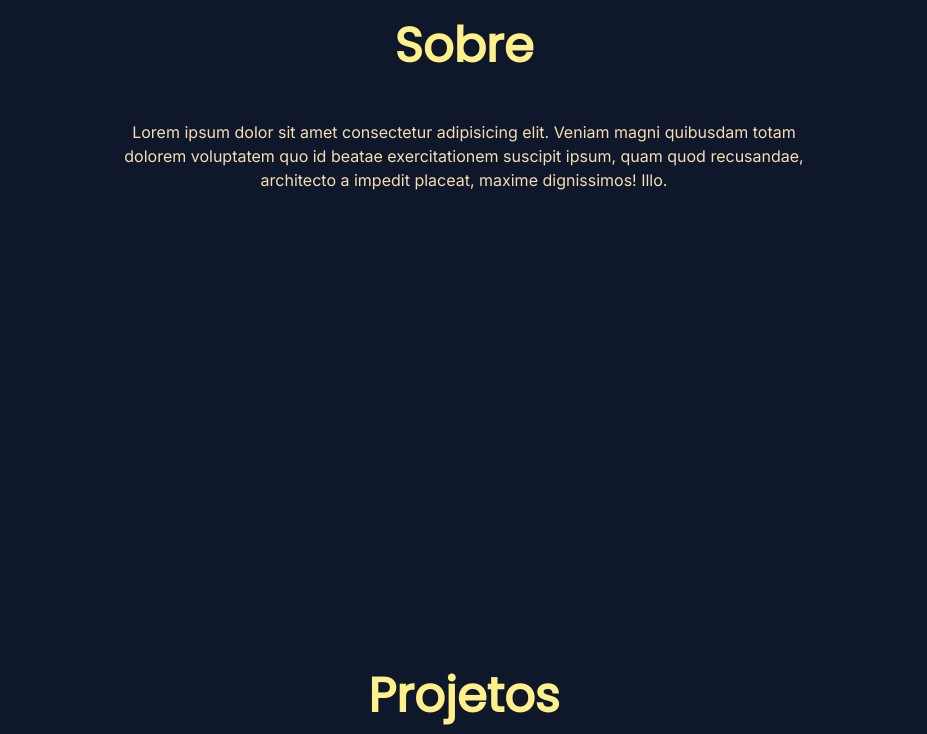
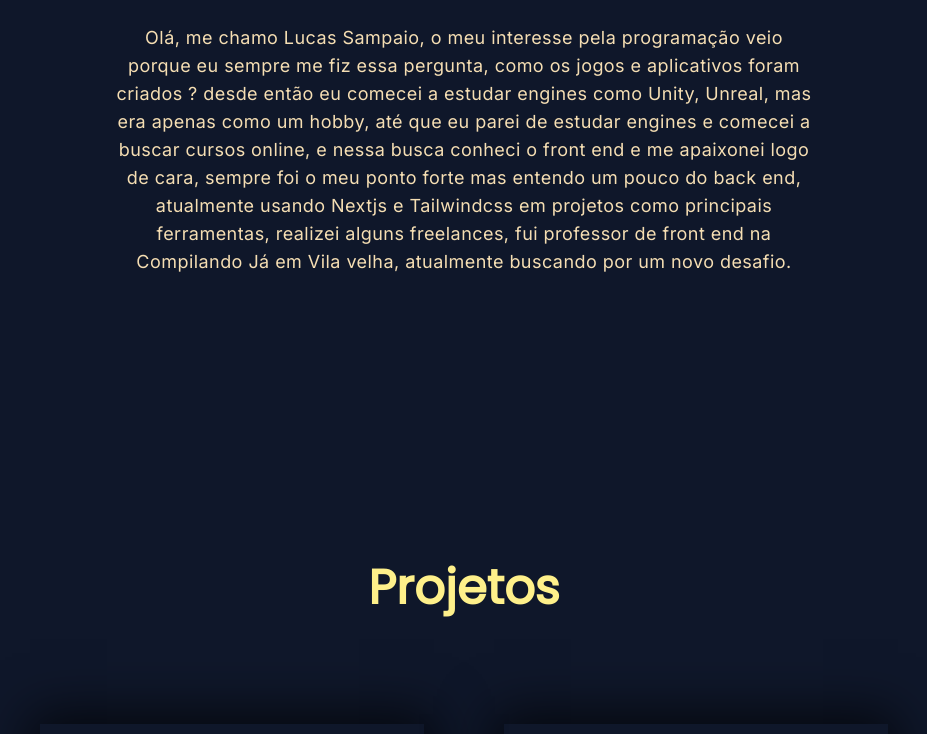
Before and after one commit to LucasSampaioOliveira1/Portfolio, a Next.js app: page / in a window 1280 px wide. Shown: the part 1200-1934 px from the top of the page, without its empty margins (176-1103 px from the left). Built offline with nearby package versions, Linux system fonts and the light colour scheme.

Commit message:
att port 2024

```diff
--- a/src/app/components/About.jsx
+++ b/src/app/components/About.jsx
@@ -1,12 +1,12 @@
 const About = () => {
     return (
-        <div className="flex flex-wrap justify-center p-52 max-sm:p-0 max-md:p-10" id="sobre">
+        <div className="flex flex-wrap justify-center p-28 max-sm:p-0 max-md:p-10" id="sobre">
             <div className="mt-16">
                 <h1 className="text-yellow-200 font-abc text-5xl font-semibold text-center">
                     Sobre
                 </h1>
-                <p id="p-sobre" class="animate fadeInLeft three">
-                    Lorem ipsum dolor sit amet consectetur adipisicing elit. Veniam magni quibusdam totam dolorem voluptatem quo id beatae exercitationem suscipit ipsum, quam quod recusandae, architecto a impedit placeat, maxime dignissimos! Illo.
+                <p id="p-sobre" className="animate fadeInLeft three leading-7 tracking-wide text-lg">
+                    Olá, me chamo Lucas Sampaio, o meu interesse pela programação veio porque eu sempre me fiz essa pergunta, como os jogos e aplicativos foram criados ? desde então eu comecei a estudar engines como Unity, Unreal, mas era apenas como um hobby, até que eu parei de estudar engines e comecei a buscar cursos online, e nessa busca conheci o front end e me apaixonei logo de cara, sempre foi o meu ponto forte mas entendo um pouco do back end, atualmente usando Nextjs e Tailwindcss em projetos como principais ferramentas, realizei alguns freelances, fui professor de front end na Compilando Já em Vila velha, atualmente buscando por um novo desafio.
                 </p>
             </div>
         </div>
--- a/src/app/components/Contact.jsx
+++ b/src/app/components/Contact.jsx
@@ -1,13 +1,13 @@
 const Contact = () => {
     return (
-        <div className="p-52 text-center max-sm:p-0 max-md:p-10 max-md:mt-24" id="contato">
+        <div className="p-28 text-center max-sm:p-0 max-md:p-10 max-md:mt-24" id="contato">
             <div className="flex flex-wrap justify-center">
                 <h1 className="text-yellow-200 font-abc text-5xl font-semibold">Contato</h1>
             </div>
             <div className="mt-14">
                 <div>
                     <div className="flex flex-wrap justify-center">
-                        <a href="mailto:lucas.sampaio33@hotmail.com"><h1 className="text-white font-semibold text-4xl font-abc p-6 max-md:text-xl hover:text-yellow-200 transition duration-500">lucas.sampaio33@hotmail.com</h1></a>
+                        <a href="mailto:lucas.sampaio1901@outlook.com"><h1 className="text-white font-semibold text-4xl font-abc p-6 max-md:text-xl hover:text-yellow-200 transition duration-500">lucas.sampaio1901@outlook.com</h1></a>
                     </div>
                     <div className="flex flex-wrap justify-center">
                         <h1 className="text-yellow-200 text-xl font-abc p-6">(+55)27999848179</h1>
@@ -15,8 +15,8 @@ const Contact = () => {
                 </div>
                 <div>
                     <div className="text-white flex flex-wrap justify-center gap-10">
-                        <a href="https://github.com/LucasSampaioOliveira" className="hover:text-yellow-200 transition duration-500" target="_blank">GITHUB</a>
-                        <a href="https://www.linkedin.com/in/lucas-sampaio-0aa72320b/" className="hover:text-yellow-200 transition duration-500" target="_blank">LINKEDIN</a>
+                        <a href="https://github.com/LucasSampaioOliveira1" className="hover:text-yellow-200 transition duration-500" target="_blank">GITHUB</a>
+                        <a href="https://www.linkedin.com/in/lucas-sampaio-467578306/" className="hover:text-yellow-200 transition duration-500" target="_blank">LINKEDIN</a>
                         <a href="https://www.instagram.com/lucas.sampaio33/" className="hover:text-yellow-200 transition duration-500" target="_blank">INSTAGRAM</a>
                     </div>
                 </div>
--- a/src/app/components/Footer.jsx
+++ b/src/app/components/Footer.jsx
@@ -1,7 +1,7 @@
 const Footer = () => {
     return (
         <div className="text-center p-6">
-            <p className="text-white text-xs">© 2023 Todos os direitos reservados por Lucas Sampaio</p>
+            <p className="text-white text-xs">© 2024 Todos os direitos reservados por Lucas Sampaio</p>
         </div>
      );
 }
--- a/src/app/components/Projects.jsx
+++ b/src/app/components/Projects.jsx
@@ -1,6 +1,6 @@
 const Projects = () => {
     return (
-        <div className="p-52 max-sm:p-0 max-md:p-10" id="projetos">
+        <div className="p-28 max-sm:p-0 max-md:p-10" id="projetos">
             <div className="mt-16">
                 <h1 className="text-yellow-200 font-abc text-5xl font-semibold text-center">
                         Projetos
```
